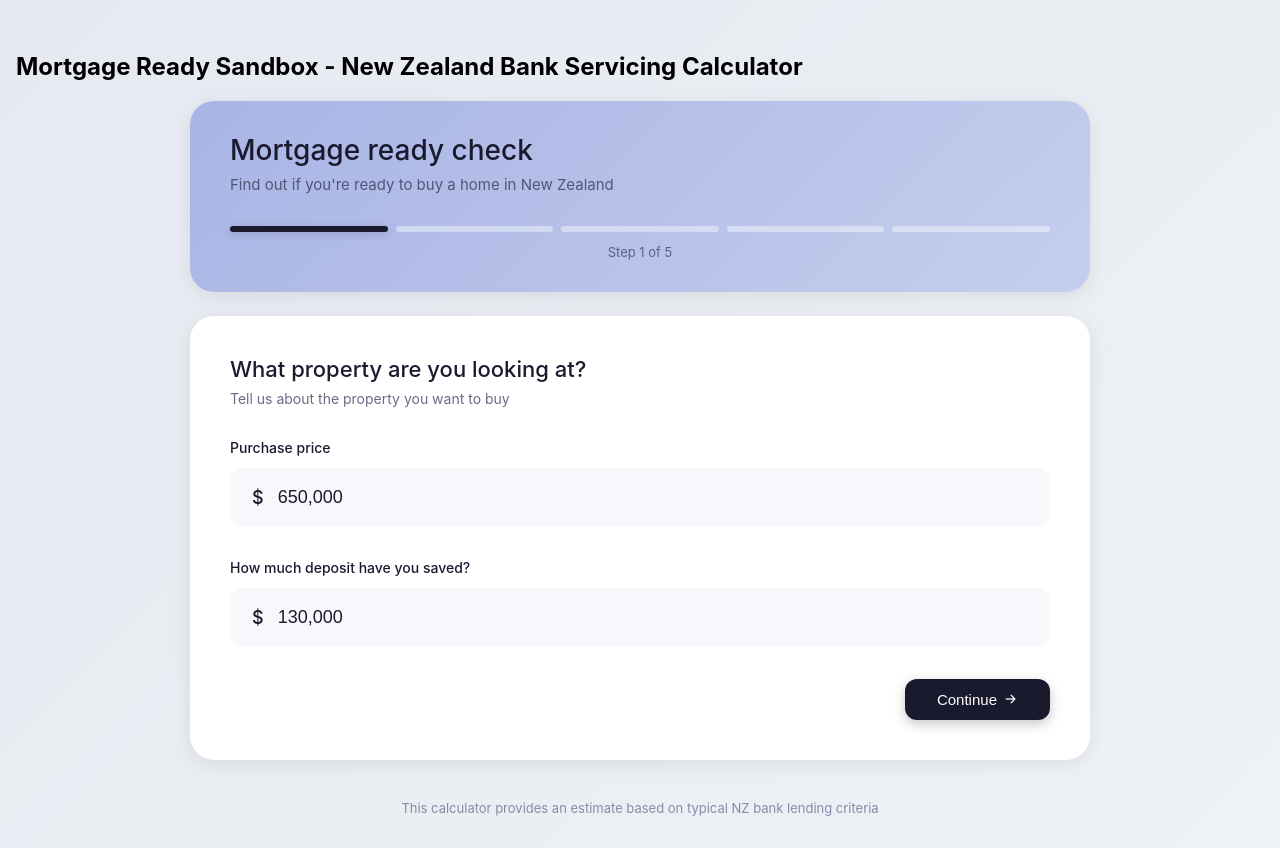
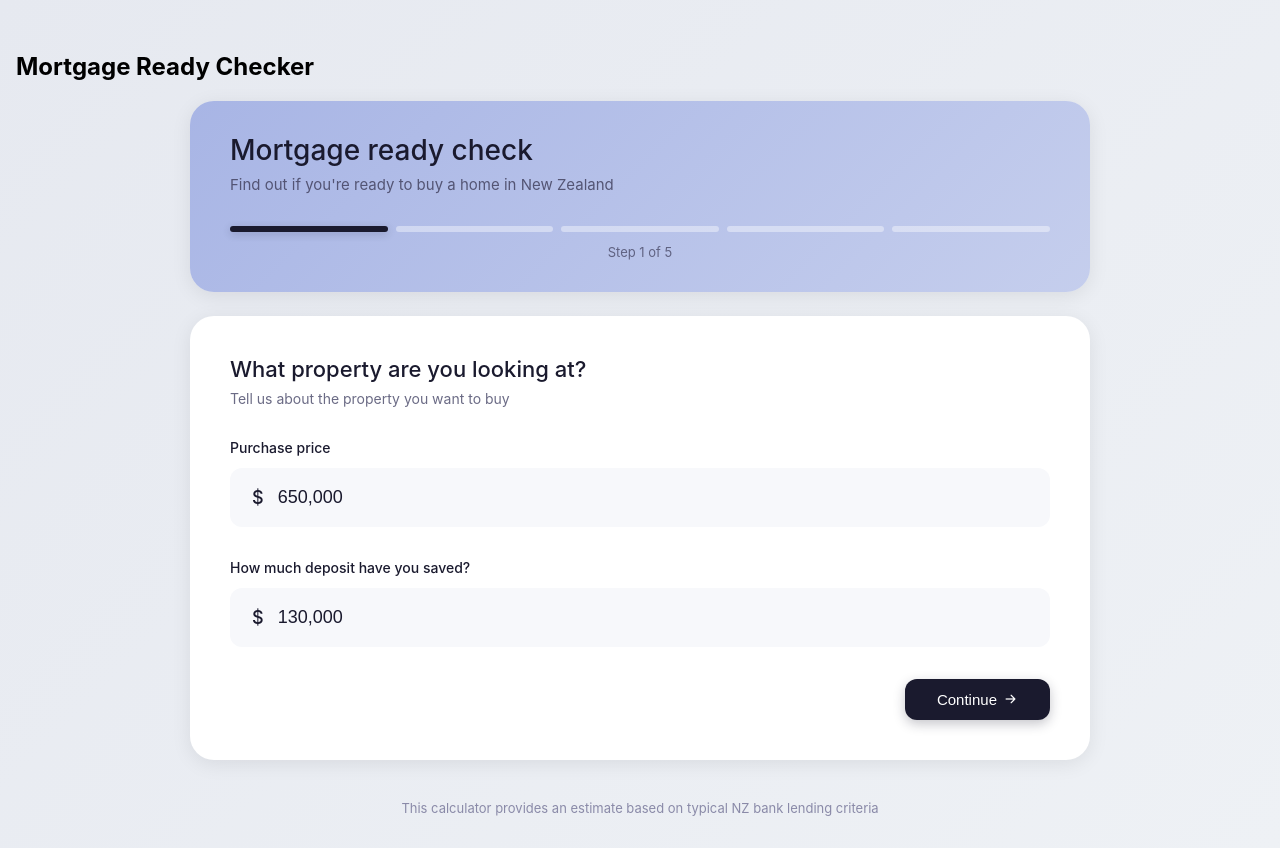
Before and after one commit to dparrynz/mortgage-ready, a React (Vite) app: page / in a window 1280 px wide. Built offline with nearby package versions, Linux system fonts and the light colour scheme.

Commit message:
Update page title to Mortgage Ready Checker

```diff
--- a/MortgageReadySandbox.jsx
+++ b/MortgageReadySandbox.jsx
@@ -499,7 +499,7 @@ export default function MortgageReadySandbox() {
       background: 'linear-gradient(135deg, #E6E9F0 0%, #EEF1F5 100%)',
       padding: '2rem 1rem'
     }}>
-      <h2 className="sr-only">Mortgage Ready Sandbox - New Zealand Bank Servicing Calculator</h2>
+      <h2 className="sr-only">Mortgage Ready Checker</h2>
 
       <div style={{ maxWidth: '900px', margin: '0 auto' }}>
         {/* Header */}
--- a/index.html
+++ b/index.html
@@ -5,7 +5,7 @@
     <link rel="icon" type="image/svg+xml" href="/favicon.svg" />
     <meta name="viewport" content="width=device-width, initial-scale=1.0" />
     <meta name="description" content="Find out if you're ready to buy a home in New Zealand" />
-    <title>Mortgage Ready Check</title>
+    <title>Mortgage Ready Checker</title>
     <link rel="stylesheet" href="https://cdn.jsdelivr.net/npm/@tabler/icons-webfont@3.19.0/dist/tabler-icons.min.css" />
     <style>
       *, *::before, *::after { box-sizing: border-box; }
```
